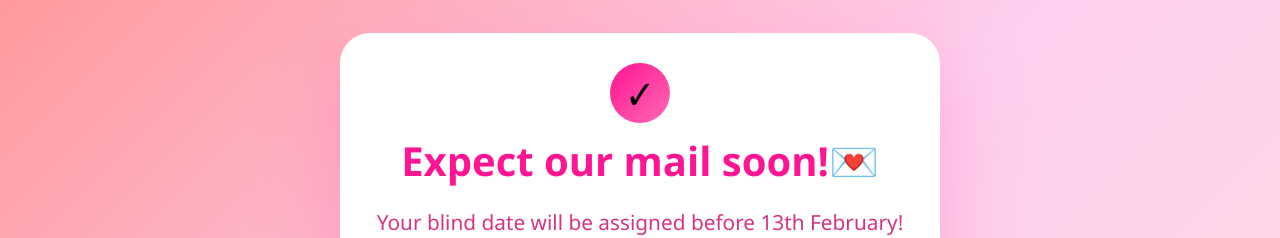
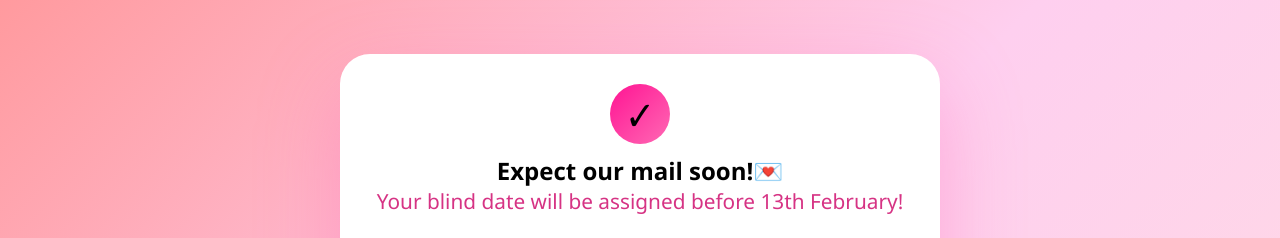
Before and after one commit to Pranav-P-16/Blind-Date-26-, a plain HTML site: page valentines-thankyou.html in a window 1280 px wide. Shown: the top 238 px of the page. Drawn offline with Linux system fonts and the light colour scheme.

Commit message:
Update valentines-thankyou.html

```diff
--- a/valentines-thankyou.html
+++ b/valentines-thankyou.html
@@ -271,7 +271,7 @@
     <div class="container">
         <div class="checkmark">✓</div>
 
-        <h1>Expect our mail soon!💌</h1>
+        <h2>Expect our mail soon!💌</h2>
 
         <p class="greeting">
             Your blind date will be assigned before 13th February!
```
